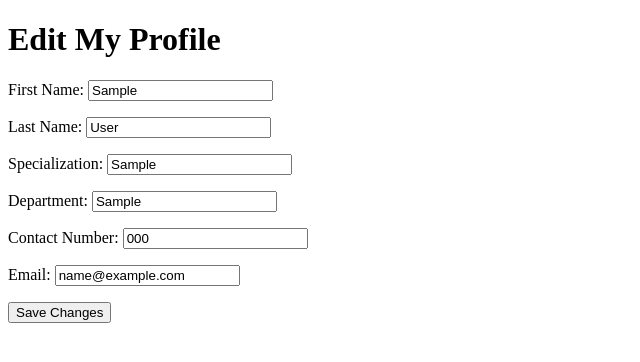
After one commit to MuhammadMehdiRaza/Hospital-Management-System, a Django app: page /doctor/profile/edit/ in a window 1280 px wide. The commit adds this page. Shown: the top 362 px of the page, without its empty margins (0-640 px from the left). Run offline with Django 5.2, Linux system fonts and the light colour scheme; a user stored in the database is signed in; tables that the repository leaves empty hold one stand-in row (values such as "Sample post").

Commit message:
Now Doctors can manage profile

```diff
--- /dev/null
+++ b/doctor_app/forms.py
@@ -0,0 +1,7 @@
+from django import forms
+from hms.models import Doctor
+
+class DoctorProfileForm(forms.ModelForm):
+    class Meta:
+        model = Doctor
+        fields = ['first_name', 'last_name', 'specialization', 'department', 'contact_number', 'email']
--- a/doctor_app/templates/doctor_app/doctor_profile.html
+++ b/doctor_app/templates/doctor_app/doctor_profile.html
@@ -14,6 +14,7 @@
         {% csrf_token %}
         <button type="submit">Logout</button>
     </form>
+  <p><a href="{% url 'doctor_app:edit_profile' %}">Edit My Profile</a></p>
 
 
 </body>
--- /dev/null
+++ b/doctor_app/templates/doctor_app/edit_profile.html
@@ -0,0 +1,12 @@
+<!DOCTYPE html>
+<html>
+<head><title>Edit Profile</title></head>
+<body>
+  <h1>Edit My Profile</h1>
+  <form method="post">
+    {% csrf_token %}
+    {{ form.as_p }}
+    <button type="submit">Save Changes</button>
+  </form>
+</body>
+</html>
--- a/doctor_app/urls.py
+++ b/doctor_app/urls.py
@@ -9,4 +9,5 @@ urlpatterns = [
     path('profile/', views.doctor_profile_view, name='doctor_profile'),
     path('patients/', views.doctor_patient_list, name='doctor_patient_list'),
     path('schedule/', views.doctor_daily_schedule_view, name='doctor_daily_schedule'),
+    path('profile/edit/', views.edit_profile, name='edit_profile'),
 ]
--- a/doctor_app/views.py
+++ b/doctor_app/views.py
@@ -1,8 +1,7 @@
 from django.shortcuts import render,redirect
 from hms.models import Appointment,Patient  # Import the Appointment model
 from django.contrib.auth.decorators import login_required # Import login_required
-
-
+from .forms import DoctorProfileForm
 
 @login_required
 def doctor_index(request):
@@ -29,3 +28,15 @@ def doctor_profile_view(request):
 def doctor_patient_list(request):
     patients = Patient.objects.filter(appointments__doctor=request.user.doctor).distinct()
     return render(request, 'doctor_app/doctor_patient_list.html', {'patients': patients})
+
+
+def edit_profile(request):
+    doctor = request.user.doctor  # assumes one-to-one link between User and Doctor
+    if request.method == 'POST':
+        form = DoctorProfileForm(request.POST, instance=doctor)
+        if form.is_valid():
+            form.save()
+            return redirect('doctor_app:doctor_profile')
+    else:
+        form = DoctorProfileForm(instance=doctor)
+    return render(request, 'doctor_app/edit_profile.html', {'form': form})
--- a/myproject/urls.py
+++ b/myproject/urls.py
@@ -26,7 +26,8 @@ class LogoutAllowGET(LogoutView):
 
 urlpatterns = [
     path('admin/', admin.site.urls),
-    path('doctor/', include(('doctor_app.urls', 'doctor_app'), namespace='doctor_app')),
+    path('doctor/', include('doctor_app.urls', namespace='doctor_app')),
+
     path('patient/', include('patient_app.urls')),
     path('receptionist/', include('receptionist_app.urls')), # Add this line for receptionist app URLs
     path('login/', auth_views.LoginView.as_view(), name='login'), # Login URL
```
